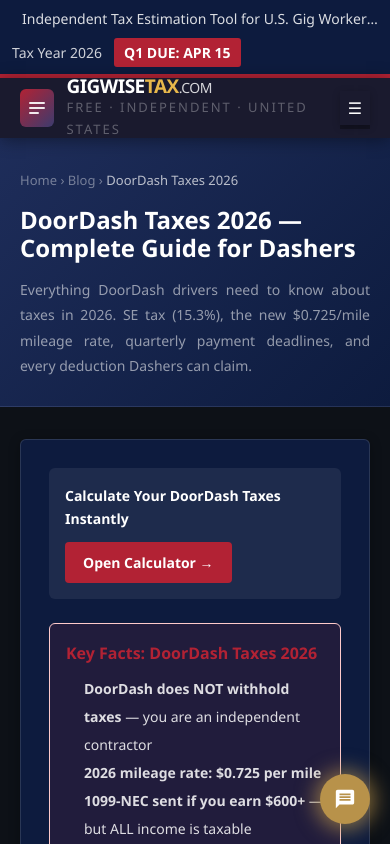
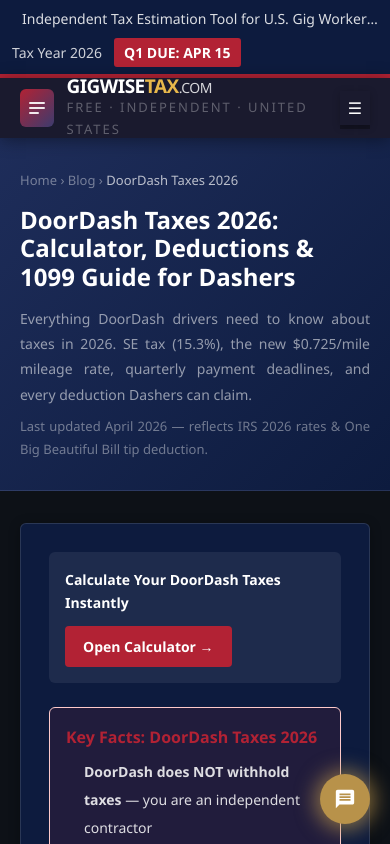
Before and after one commit to devqrcraft-ui/gigwisetax, a Next.js app: page /blog/doordash-taxes-2026 in a window 390 px wide. Shown: the top 844 px of the page. Built offline with nearby package versions, Linux system fonts and the light colour scheme.

Commit message:
seo: DoorDash H1/meta/EEAT update, mobile grid fix, mileage 72.5c, One Big Beautiful Bill

```diff
--- a/app/blog/doordash-taxes-2026/page.tsx
+++ b/app/blog/doordash-taxes-2026/page.tsx
@@ -8,7 +8,7 @@ import DoorDashInlineCalc from './DoorDashInlineCalc'
 
 export const metadata = {
   title: "DoorDash Taxes 2026: How Much Do You Owe? Free Calculator",
-  description: "How much does DoorDash take out for taxes? Zero — you owe it yourself. DoorDash drivers pay 15.3% SE tax + income tax. Free 2026 calculator, instant results, all 50 states.",
+  description: "DoorDash taxes 2026: 15.3% SE tax + income tax. Mileage deduction 72.5¢/mile. Free calculator — SE tax, quarterly payments, all 51 states. Updated April 2026.",
   alternates: { canonical: "https://gigwisetax.com/blog/doordash-taxes-2026" },
   openGraph: {
     title: 'DoorDash Taxes 2026: How Much Do You Owe? Free Calculator',
@@ -24,6 +24,7 @@ export default function DoorDashTaxGuide() {
 
   return (
     <div style={{ background: '#0d1117', minHeight: '100vh' }}>
+      <style>{'.blog-grid{display:grid;grid-template-columns:1fr 280px;gap:24px}@media(max-width:700px){.blog-grid{grid-template-columns:1fr!important;grid-template-areas:none!important}.blog-sidebar{order:2;margin-top:0}}'}</style>
 
       <script type="application/ld+json" dangerouslySetInnerHTML={{ __html: '{"@context":"https://schema.org","@type":"FAQPage","mainEntity":[{"@type":"Question","name":"How much tax does DoorDash take out in 2026?","acceptedAnswer":{"@type":"Answer","text":"DoorDash does not take out any taxes. Dashers are 1099 contractors responsible for self-employment tax (15.3%) and income tax. On $30,000 net DoorDash income, total federal tax is approximately $7,500-$9,000."}},{"@type":"Question","name":"What is the DoorDash mileage deduction for 2026?","acceptedAnswer":{"@type":"Answer","text":"The IRS standard mileage rate for 2026 is 72.5 cents per mile. A Dasher driving 20,000 miles earns a $14,500 deduction. This is typically the single largest tax deduction available to delivery drivers."}},{"@type":"Question","name":"When does DoorDash send a 1099 for 2026?","acceptedAnswer":{"@type":"Answer","text":"DoorDash sends 1099-NEC forms by January 31, 2027 for earnings in 2026. You will receive a 1099-NEC if you earned over $600. Access it via the DoorDash driver portal or Stripe Express dashboard."}}]}' }} />
       <div style={{ background: 'linear-gradient(135deg,#1e2d5a,#0d1b3e)', borderBottom: '1px solid rgba(255,255,255,.07)' }}>
@@ -34,15 +35,15 @@ export default function DoorDashTaxGuide() {
             <span style={{ color: 'rgba(255,255,255,.7)' }}>DoorDash Taxes 2026</span>
           </nav>
           <h1 style={{ fontSize: 30, fontWeight: 900, color: '#fff', lineHeight: 1.2, margin: '0 0 14px' }}>
-             DoorDash Taxes 2026 — Complete Guide for Dashers
+             DoorDash Taxes 2026: Calculator, Deductions & 1099 Guide for Dashers
           </h1>
           <p style={{ color: 'rgba(255,255,255,.55)', fontSize: 14, lineHeight: 1.8, textAlign: 'justify', maxWidth: 760, margin: 0 }}>
-            Everything DoorDash drivers need to know about taxes in 2026. SE tax (15.3%), the new $0.725/mile mileage rate, quarterly payment deadlines, and every deduction Dashers can claim.
+            Everything DoorDash drivers need to know about taxes in 2026. SE tax (15.3%), the new $0.725/mile mileage rate, quarterly payment deadlines, and every deduction Dashers can claim. <span style={{fontSize:12,color:'rgba(255,255,255,.4)',display:'block',marginTop:8}}>Last updated April 2026 — reflects IRS 2026 rates & One Big Beautiful Bill tip deduction.</span>
           </p>
         </div>
       </div>
 
-      <div style={{ maxWidth: 900, margin: '0 auto', padding: '32px 20px 48px', display: 'grid', gridTemplateColumns: '1fr 280px', gap: 24 }} className="blog-grid">
+      <div style={{ maxWidth: 900, margin: '0 auto', padding: '32px 20px 48px', display: 'grid', gridTemplateColumns: '1fr 280px', gap: 24, gridTemplateAreas: '"main sidebar"' }} className="blog-grid">
         <div>
           <div style={{ background: '#0d1b3e', border: '1px solid rgba(255,255,255,0.12)', borderRadius: 6, padding: 28, boxShadow: '0 2px 12px rgba(0,0,0,0.3)' }}>
 
--- a/app/doordash/page.tsx
+++ b/app/doordash/page.tsx
@@ -9,8 +9,8 @@ export async function generateMetadata({ params }: { params: { platform: string
   const p = PLATFORMS.find(x => x.slug === 'doordash')
   if (!p) return {}
   return {
-    title: `DoorDash Tax Calculator 2026 — Free Dasher Tax Estimator | GigWiseTax`,
-    description: `Calculate your DoorDash self-employment taxes in seconds. SE tax (15.3%), federal & state income tax for all 51 states. Free, no signup, updated for 2026 IRS rules.`,
+    title: `DoorDash Tax Calculator 2026 — 1099 SE Tax, Mileage 72.5¢ | GigWiseTax`,
+    description: `Free DoorDash tax calculator 2026. SE tax 15.3% + federal + state. Mileage deduction 72.5¢/mile. Quarterly payment dates. All 51 states. No signup.`,
     keywords: `doordash tax calculator, doordash self employment tax 2026, doordash quarterly taxes, doordash 1099 taxes, how much taxes do doordash drivers pay`,
     alternates: { canonical: `https://www.gigwisetax.com/${p.slug}` },
     openGraph: {
```
